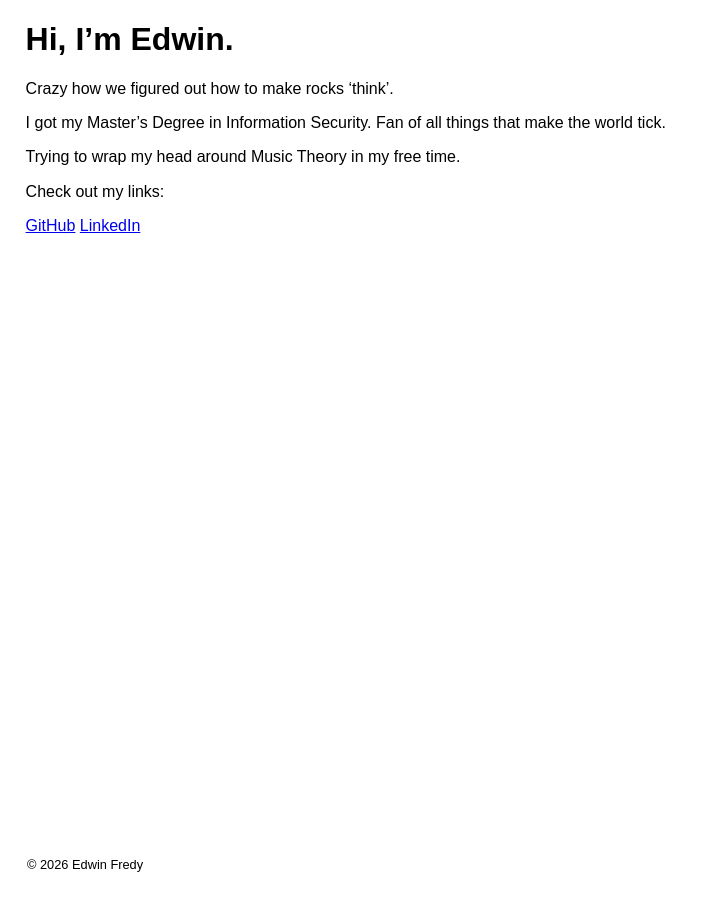
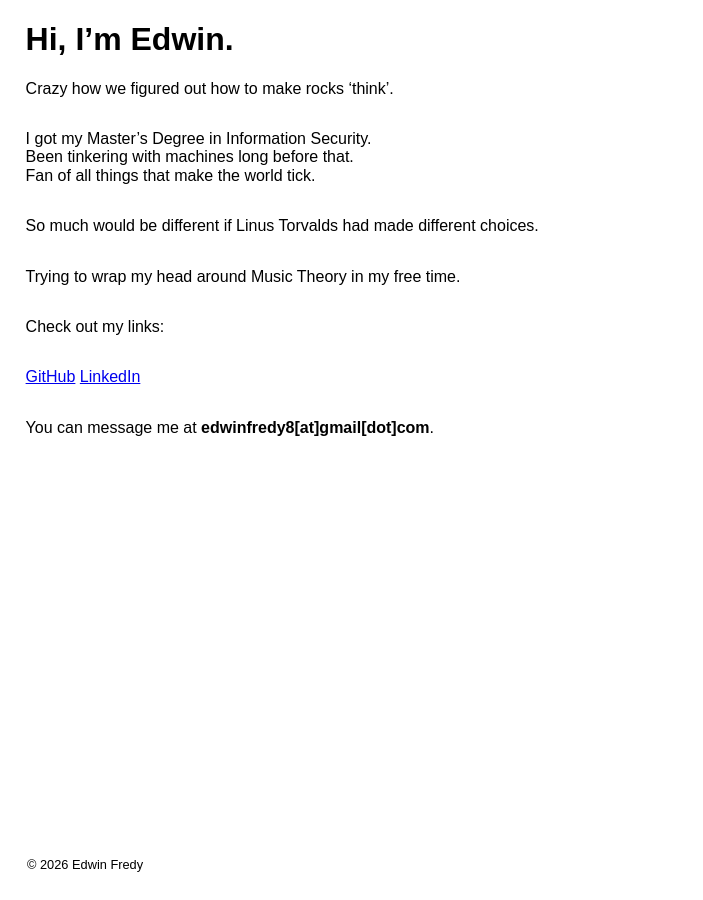
Before and after one commit to edwinfredy/hi, a Jekyll site: the page built from index.md, in a window 1280 px wide. Shown: the whole page, without its empty margins (0-703 px from the left). Built offline with Jekyll 4.4.1, drawn with Linux system fonts in a browser that asks for light colours.

Commit message:
Improved main page

```diff
--- a/assets/css/style.css
+++ b/assets/css/style.css
@@ -2,3 +2,4 @@ html {font-family:Arial, Helvetica, sans-serif; margin: 0vh; min-height: 100%; }
 body {min-height: 100vh; display: flex; flex-direction: column; }
 main {flex: 1; margin: auto 2%;}
 footer {padding: 3vh;}
+p {margin-bottom: 2em; }
--- a/index.md
+++ b/index.md
@@ -7,10 +7,16 @@ layout: default
 
 Crazy how we figured out how to make rocks 'think'.
 
-I got my Master's Degree in Information Security. Fan of all things that make the world tick.
+I got my Master's Degree in Information Security.<br>
+Been tinkering with machines long before that.<br>
+Fan of all things that make the world tick.
+
+So much would be different if Linus Torvalds had made different choices.
 
 Trying to wrap my head around Music Theory in my free time.
 
 Check out my links:
 
 [GitHub](https://github.com/edwinfredy/)    [LinkedIn](https://www.linkedin.com/in/edwinfredy/)
+
+You can message me at <b>edwinfredy8[at]gmail[dot]com</b>.
```
